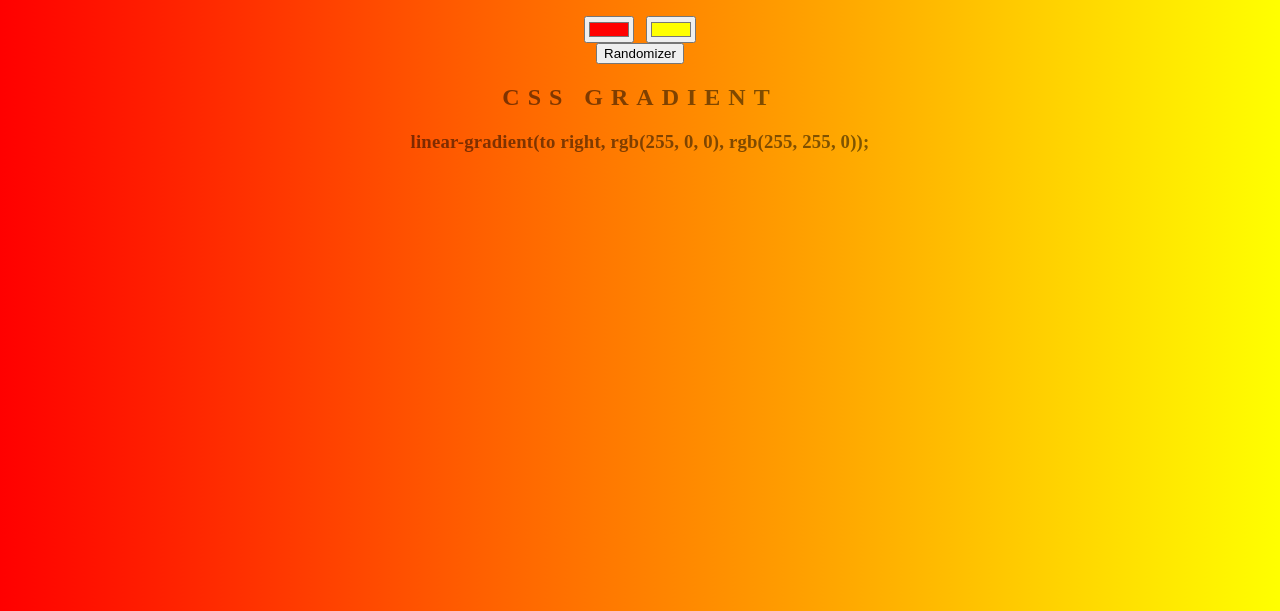
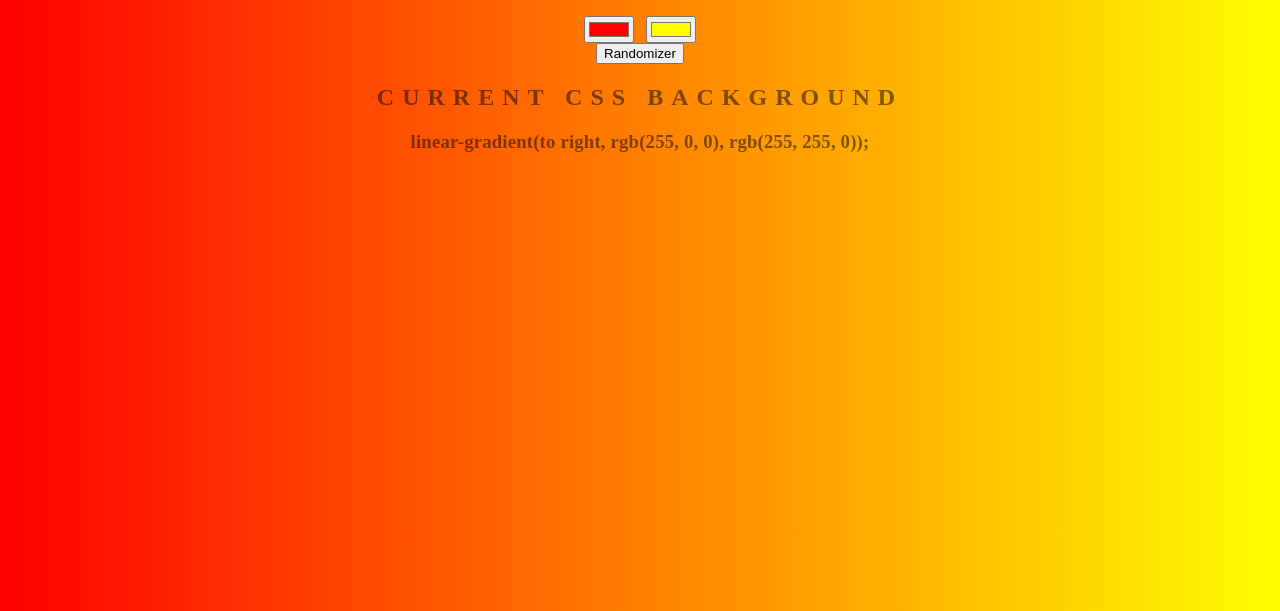
Before and after one commit to Vegitarius/Background-Generator, a plain HTML site: page index.html in a window 1280 px wide. Shown: the part 189-800 px from the top of the page. Drawn offline with Linux system fonts and the light colour scheme.

Commit message:
changed text back

```diff
--- a/index.html
+++ b/index.html
@@ -14,7 +14,7 @@
     <input class="color2" type="color" name="color2" value="#ff0000">
   </div>
   <button>Randomizer</button>
-  <h2>CSS Gradient</h2>
+  <h2>Current CSS Background</h2>
 
   <h3></h3>
 
```
